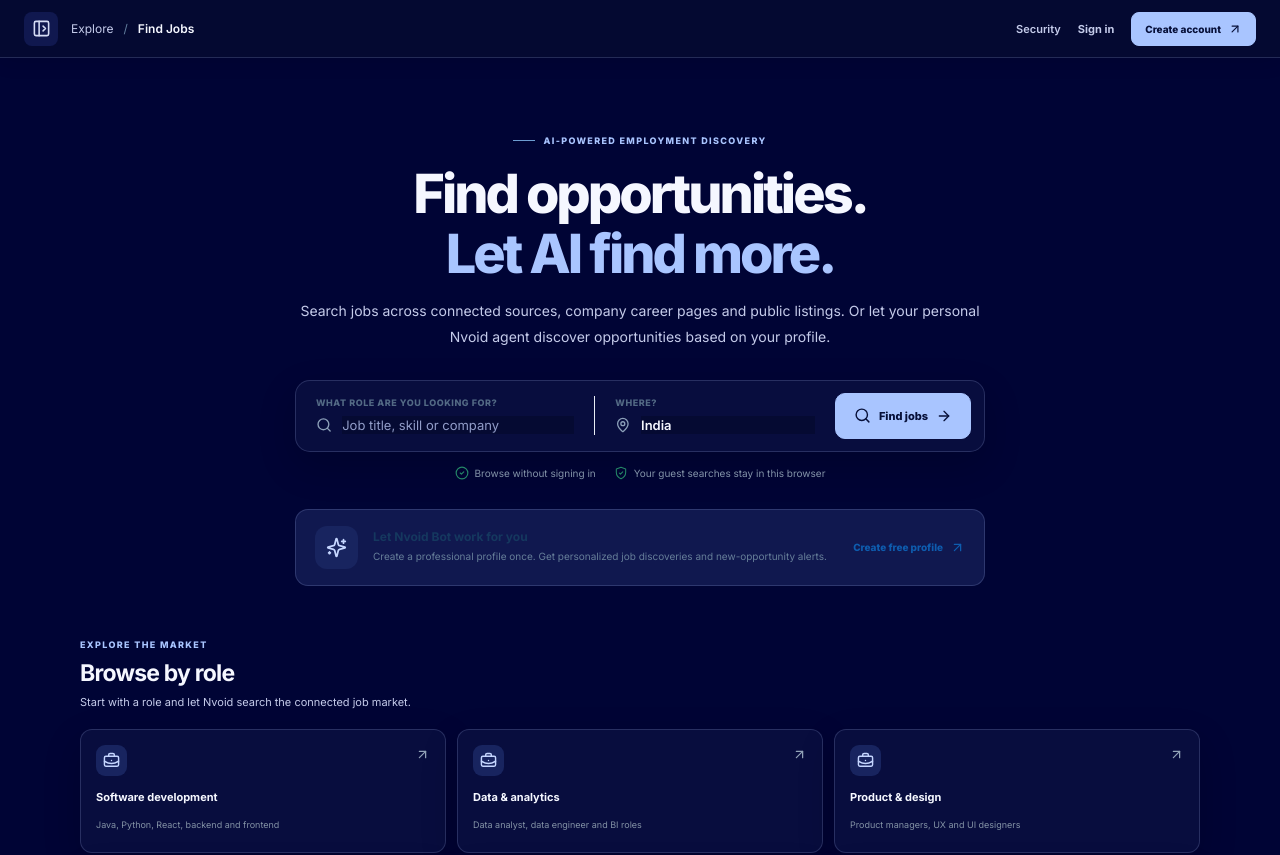
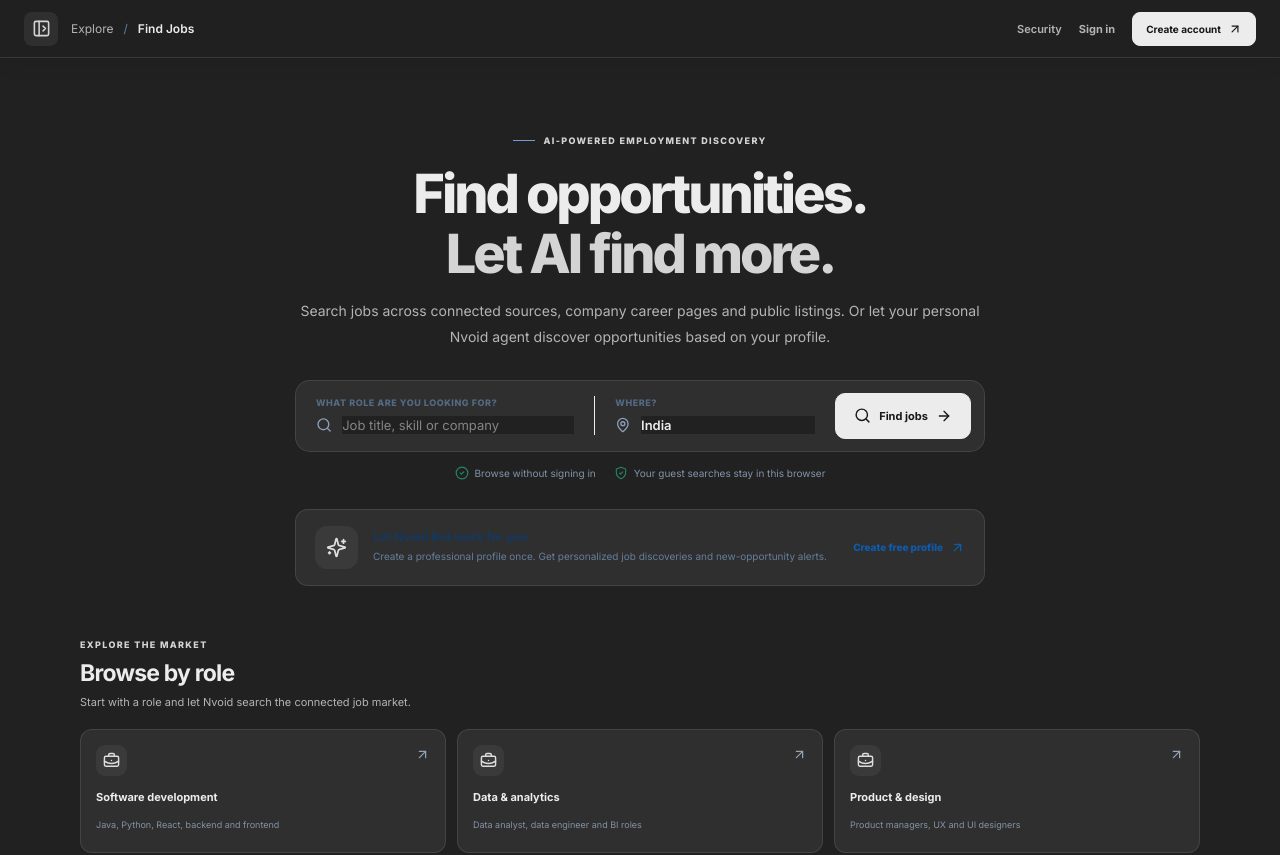
Before and after one commit to jobkar-official/nvoid_web_view, a Next.js app: page / in a window 1280 px wide. Shown: the top 855 px of the page. Built offline with nearby package versions, Linux system fonts and the light colour scheme.

Commit message:
Apply ChatGPT dark theme on development

```diff
--- a/app/globals.css
+++ b/app/globals.css
@@ -1226,3 +1226,199 @@
   outline: 2px solid #a9c5ff;
   outline-offset: 2px;
 }
+
+
+
+/* Nvoid ChatGPT dark theme — development branch */
+:root {
+  color-scheme: dark;
+  --navy: #171717;
+  --navy-2: #212121;
+  --navy-3: #2f2f2f;
+  --blue: #ececec;
+  --blue-dark: #ffffff;
+  --blue-soft: #3a3a3a;
+  --ink: #ececec;
+  --muted: #b4b4b4;
+  --soft-muted: #9b9b9b;
+  --line: rgba(255,255,255,.10);
+  --canvas: #212121;
+}
+html, body,
+.public-shell, .public-main, .public-content,
+.workspace-shell, .workspace-main, .workspace-content,
+.auth-page, .home-page, .catalog-page, .info-page {
+  min-height: 100%;
+  color: #ececec !important;
+  background: #212121 !important;
+}
+body { color: #ececec !important; }
+.public-sidebar, .workspace-sidebar {
+  color: #ececec !important;
+  background: #171717 !important;
+  border-right: 1px solid rgba(255,255,255,.08) !important;
+  box-shadow: none !important;
+}
+.public-topbar, .workspace-topbar {
+  color: #ececec !important;
+  background: rgba(33,33,33,.97) !important;
+  border-bottom: 1px solid rgba(255,255,255,.10) !important;
+  backdrop-filter: blur(16px);
+}
+.public-footer {
+  color: #b4b4b4 !important;
+  background: #171717 !important;
+  border-top: 1px solid rgba(255,255,255,.08) !important;
+}
+.public-footer a, .topbar-quiet-link, .topbar-login,
+.topbar-breadcrumb, .workspace-crumb { color: #b4b4b4 !important; }
+.public-footer a:hover, .topbar-quiet-link:hover,
+.topbar-login:hover { color: #fff !important; }
+.public-brand, .workspace-brand, .public-brand strong,
+.workspace-brand strong, .topbar-breadcrumb strong,
+.workspace-crumb strong, .home-hero h1, .section-heading h2,
+.catalog-hero h1, .info-hero h1, .info-section h2,
+.workspace-page-heading h1, .info-cta h2 {
+  color: #ececec !important;
+}
+.public-brand small, .workspace-brand small, .sidebar-section-label,
+.workspace-nav-label, .history-copy small, .history-placeholder,
+.history-empty, .guest-identity small, .account-copy small,
+.sidebar-trust, .topbar-breadcrumb, .workspace-crumb,
+.hero-description, .section-heading p, .catalog-hero > p,
+.info-hero > p, .catalog-meta, .info-section p, .info-updated,
+.workspace-page-heading p { color: #b4b4b4 !important; }
+.hero-overline, .section-kicker, .hero-description strong,
+.home-hero h1 span, .workspace-eyebrow { color: #d4d4d4 !important; }
+.public-nav-link, .workspace-nav-link, .history-select,
+.workspace-activity-item, .workspace-logout { color: #b4b4b4 !important; }
+.public-nav-link svg, .workspace-nav-link svg,
+.workspace-activity-item svg { color: #9b9b9b !important; }
+.public-nav-link:hover, .workspace-nav-link:hover,
+.history-item:hover, .sidebar-collapse-button:hover,
+.workspace-sidebar-close:hover, .sidebar-toggle-button:hover,
+.workspace-sidebar-toggle:hover, .workspace-icon-button:hover,
+.account-menu-button:hover {
+  color: #fff !important;
+  background: #2f2f2f !important;
+}
+.public-nav-link.active, .workspace-nav-link.active {
+  color: #fff !important;
+  background: #2f2f2f !important;
+  border-color: rgba(255,255,255,.12) !important;
+  box-shadow: inset 3px 0 #ececec !important;
+}
+.public-nav-link.active svg, .workspace-nav-link.active svg { color: #ececec !important; }
+.public-search-panel, .public-job-card, .category-card,
+.home-feature-card, .model-card, .release-card, .catalog-callout,
+.info-aside, .info-cta, .employer-benefit-grid article,
+.workspace-welcome-card, .workspace-shortcut-card,
+.workspace-content-card, .workspace-tip-card, .auth-layout,
+.auth-form-panel, .bot-promo, .no-results {
+  color: #ececec !important;
+  background: #2f2f2f !important;
+  border: 1px solid rgba(255,255,255,.10) !important;
+  box-shadow: none !important;
+}
+.public-search-panel input, .search-input-line input,
+.workspace-search-form input, .workspace-form-grid input,
+.workspace-form-grid textarea, .workspace-form-grid select,
+.auth-form label > input, .auth-input, .auth-input input,
+.history-editor input {
+  color: #ececec !important;
+  background: #212121 !important;
+  border-color: rgba(255,255,255,.16) !important;
+}
+.public-search-panel input::placeholder,
+.workspace-search-form input::placeholder,
+.workspace-form-grid input::placeholder,
+.workspace-form-grid textarea::placeholder,
+.auth-input input::placeholder { color: #858585 !important; }
+.public-job-card h1, .public-job-card h2, .public-job-card h3,
+.category-card strong, .home-feature-card h2, .home-feature-card h3,
+.model-card h2, .model-card h3, .release-card h2, .release-card h3,
+.workspace-content-card h2, .workspace-content-card h3,
+.workspace-tip-card h2, .workspace-tip-card h3,
+.workspace-shortcut-card strong, .info-aside h2,
+.info-aside strong, .info-cta h2 { color: #ececec !important; }
+.public-job-card p, .public-job-card small, .category-card p,
+.home-feature-card p, .model-card p, .release-card p,
+.workspace-content-card p, .workspace-tip-card p,
+.workspace-shortcut-card p, .info-aside p, .info-aside li,
+.info-cta p { color: #b4b4b4 !important; }
+.public-job-details span, .source-chip, .workspace-role-pill,
+.result-count, .release-status, .company-monogram {
+  color: #d4d4d4 !important;
+  background: #3a3a3a !important;
+  border-color: rgba(255,255,255,.12) !important;
+}
+.brand-symbol, .workspace-brand-mark, .guest-avatar,
+.account-avatar, .workspace-top-avatar, .feature-icon,
+.category-icon, .shortcut-icon, .workspace-empty-icon,
+.workspace-tip-icon, .release-icon, .model-icon, .auth-form-icon,
+.info-aside-icon, .bot-promo-icon, .art-center {
+  color: #dedede !important;
+  background: #3a3a3a !important;
+  border-color: rgba(255,255,255,.12) !important;
+}
+.sidebar-find-button, .workspace-find-button, .sidebar-register,
+.topbar-create, .workspace-primary-button, .search-submit,
+.auth-submit, .info-cta-link {
+  color: #171717 !important;
+  background: #ececec !important;
+  border: 1px solid #ececec !important;
+  font-weight: 700;
+}
+.sidebar-find-button:hover, .workspace-find-button:hover,
+.sidebar-register:hover, .topbar-create:hover,
+.workspace-primary-button:hover, .search-submit:hover,
+.auth-submit:hover, .info-cta-link:hover {
+  color: #000 !important;
+  background: #fff !important;
+}
+.sidebar-signin, .workspace-icon-button, .mobile-menu-button,
+.sidebar-toggle-button, .workspace-sidebar-toggle,
+.sidebar-collapse-button, .workspace-sidebar-close {
+  color: #d4d4d4 !important;
+  background: #2f2f2f !important;
+  border-color: rgba(255,255,255,.12) !important;
+}
+.sidebar-section-label, .workspace-nav-label, .history-clear,
+.history-search-icon, .history-copy strong,
+.history-delete, .history-edit, .account-menu-button {
+  color: #a3a3a3 !important;
+}
+.history-delete:hover { color: #fff !important; background: #493033 !important; }
+.history-edit:hover { color: #fff !important; background: #3a3a3a !important; }
+.auth-brand-panel {
+  color: #ececec !important;
+  background: radial-gradient(circle at 85% 78%, rgba(255,255,255,.07), transparent 34%), linear-gradient(145deg, #171717, #292929) !important;
+}
+.auth-role-picker button {
+  color: #b4b4b4 !important;
+  background: #2f2f2f !important;
+  border-color: rgba(255,255,255,.10) !important;
+}
+.auth-role-picker button.selected {
+  color: #fff !important;
+  background: #454545 !important;
+  border-color: #777 !important;
+}
+.auth-error { color: #f0a6ad !important; background: #3a2528 !important; border-color: rgba(255,255,255,.10) !important; }
+.preview-banner { color: #e7c98b !important; background: #393225 !important; border-color: rgba(255,255,255,.10) !important; }
+.workspace-inline-notice, .search-notice {
+  color: #a7e0bf !important;
+  background: #20352a !important;
+  border-color: rgba(125,210,158,.18) !important;
+}
+.info-aside.green .info-aside-icon, .workspace-tip-icon {
+  color: #a7e0bf !important;
+  background: #20352a !important;
+}
+.search-notice.muted { color: #b4b4b4 !important; background: #292929 !important; border-color: rgba(255,255,255,.10) !important; }
+.sidebar-scrim, .workspace-scrim { background: rgba(0,0,0,.65) !important; }
+::selection { color: #171717; background: #d4d4d4; }
+:focus-visible { outline: 2px solid #bdbdbd !important; outline-offset: 2px; }
+@media (max-width: 850px) {
+  .public-sidebar, .workspace-sidebar { background: #171717 !important; }
+}
```
